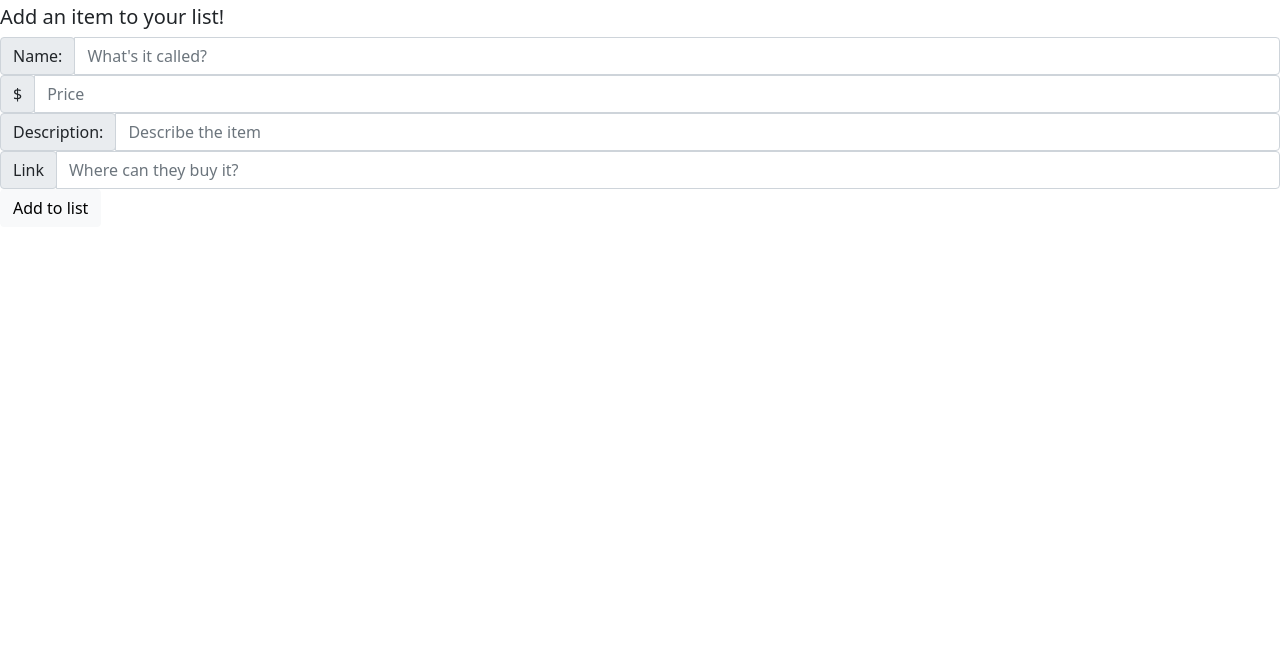
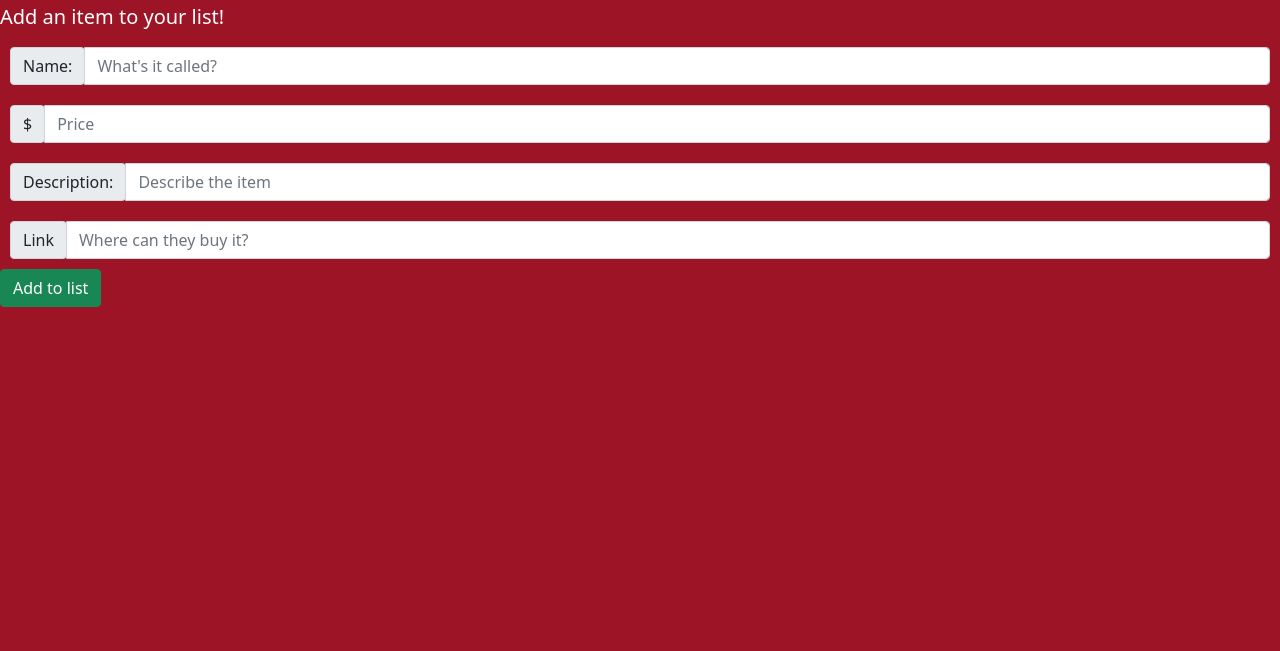
Before and after one commit to tironam/christmaslistr, a website: page public/index.html in a window 1280 px wide. Shown: the part 149-800 px from the top of the page. Drawn offline with nearby package versions, Linux system fonts and the light colour scheme.

Commit message:
Added styling

```diff
--- a/public/index.html
+++ b/public/index.html
@@ -5,6 +5,8 @@
     <meta name="viewport" content="width=device-width, initial-scale=1.0">
     <title>Christmas Listr</title>
 
+    <link rel="stylesheet" href="reset.css">
+    <link rel="stylesheet" href="style.css">
     <link href="https://cdn.jsdelivr.net/npm/bootstrap@5.0.0-beta1/dist/css/bootstrap.min.css" rel="stylesheet"
         integrity="sha384-giJF6kkoqNQ00vy+HMDP7azOuL0xtbfIcaT9wjKHr8RbDVddVHyTfAAsrekwKmP1" crossorigin="anonymous">
 </head>
@@ -45,7 +47,7 @@
         <input type="text" class="form-control" placeholder="Where can they buy it?" aria-label="name"
             aria-describedby="addon-wrapping">
     </div>
-    <button type="button" class="btn btn-light">Add to list</button>
+    <button type="button" class="btn btn-success">Add to list</button>
 
     <script src="https://cdn.jsdelivr.net/npm/bootstrap@5.0.0-beta1/dist/js/bootstrap.bundle.min.js"
         integrity="sha384-ygbV9kiqUc6oa4msXn9868pTtWMgiQaeYH7/t7LECLbyPA2x65Kgf80OJFdroafW"
--- a/public/style.css
+++ b/public/style.css
@@ -0,0 +1,11 @@
+body {
+    background-color: rgb(156, 20, 38) !important;
+}
+
+h1, h3, h5 {
+    color: white;
+}
+
+.input-group {
+    padding: 10px;
+}
```
